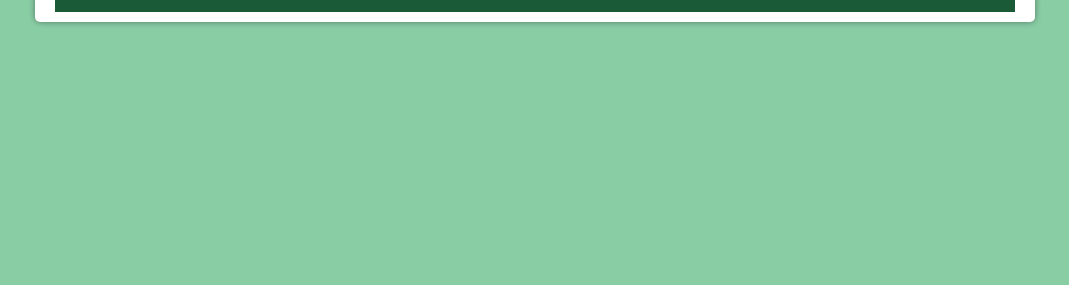
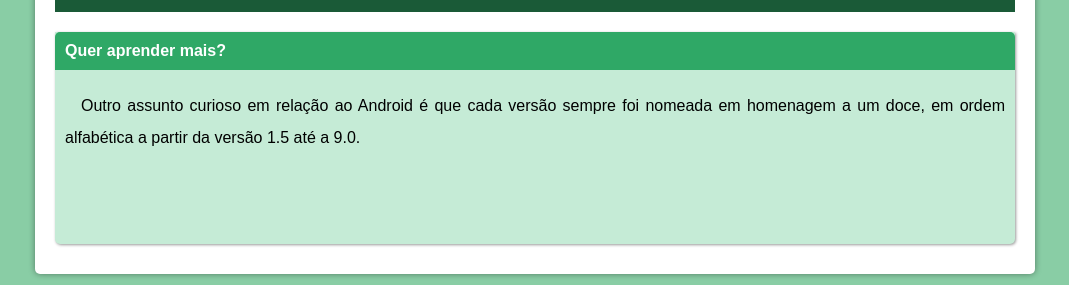
Before and after one commit to ThiagoDav/minipi, a plain HTML site: page index.html in a window 1280 px wide. Shown: the part 1604-1889 px from the top of the page, without its empty margins (105-1174 px from the left). Before the commit the page ends 1637 px from the top, so only its background shows below. Drawn offline with Linux system fonts and the light colour scheme; a web font is replaced by a local one.

Commit message:
Add files via upload

```diff
--- a/index.html
+++ b/index.html
@@ -57,3 +57,10 @@
 				<section class="boxVideo">
 					<iframe width="560" height="315" src="https://www.youtube.com/embed/l2UDgpLz20M" title="YouTube video player" frameborder="0" allow="accelerometer; autoplay; clipboard-write; encrypted-media; gyroscope; picture-in-picture" allowfullscreen></iframe>
 				</section>
+
+
+				<aside id="curiosidade">
+					<h3>Quer aprender mais? </h3>
+					<p>Outro assunto curioso em relação ao Android é que cada versão sempre foi nomeada em homenagem a um doce, em ordem alfabética a partir da versão 1.5 até a 9.0.
+					</p>
+					<ul>
```
